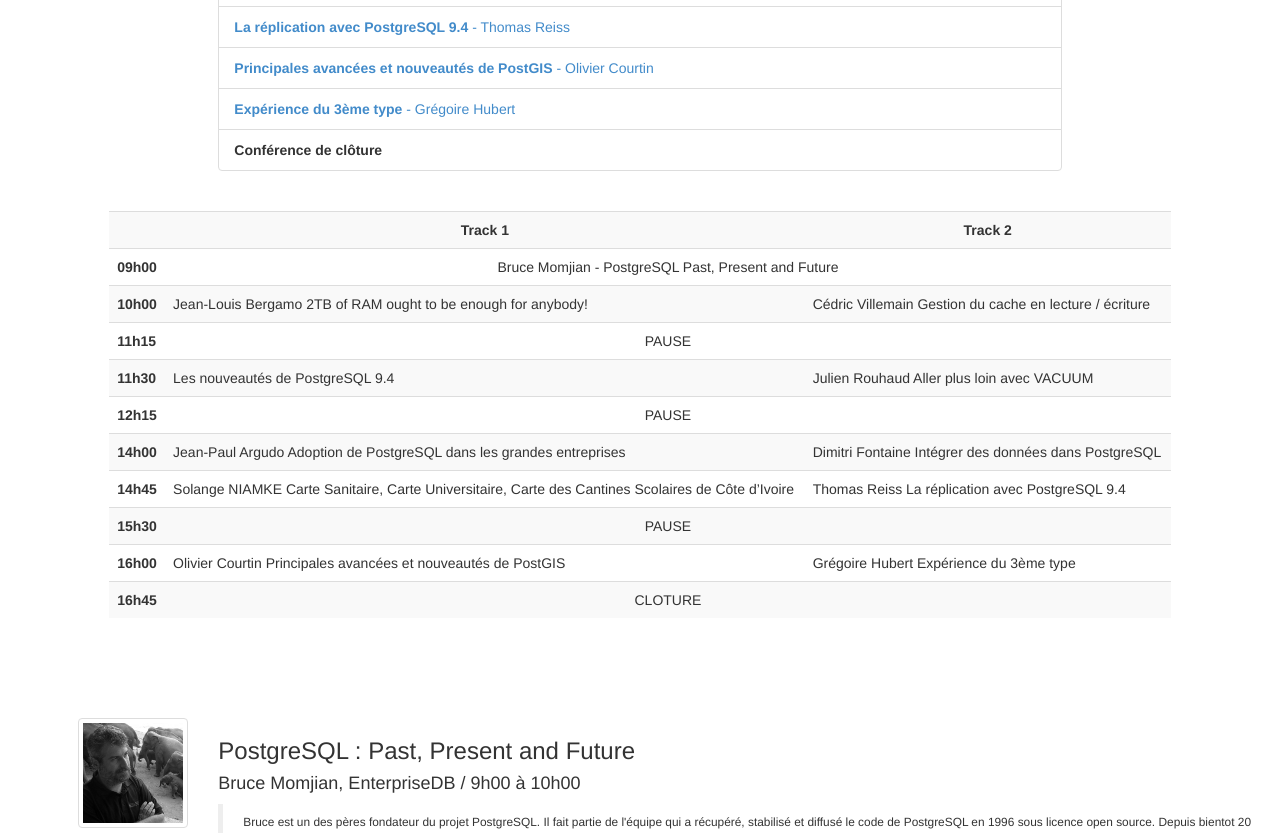
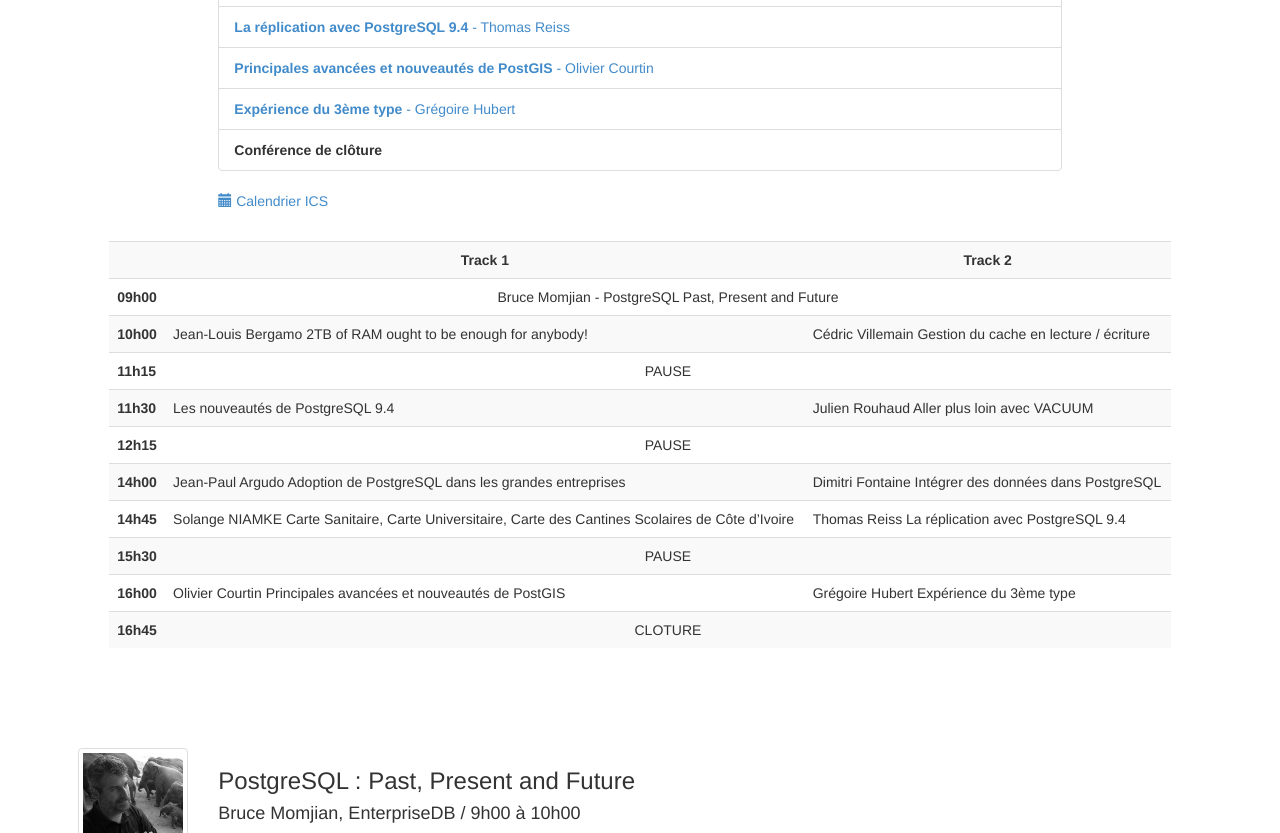
Before and after one commit to postgresqlfr/2024.pgday.fr, a Jekyll site: the page built from programme.html, in a window 1280 px wide and 900 px high, scrolled down 325 px, cut to the strip 67-900 px from the top of the window. Built offline with Jekyll 4.4.1, drawn with Linux system fonts in a browser that asks for light colours; Markdown is read by kramdown in place of the engine named in the settings.

Commit message:
Add ICS file

```diff
--- a/programme.html
+++ b/programme.html
@@ -45,6 +45,7 @@
             <strong>Conférence de clôture</strong>
         </li>
     </ul>
+    <p class="text-info"><a href="pgday2014.ics"><i class=" glyphicon glyphicon-calendar"></i> Calendrier ICS</a></p>
 </div>
 <div class="col-md-2"></div>
 </div>
```
Also changed, not shown: 1 other file.
